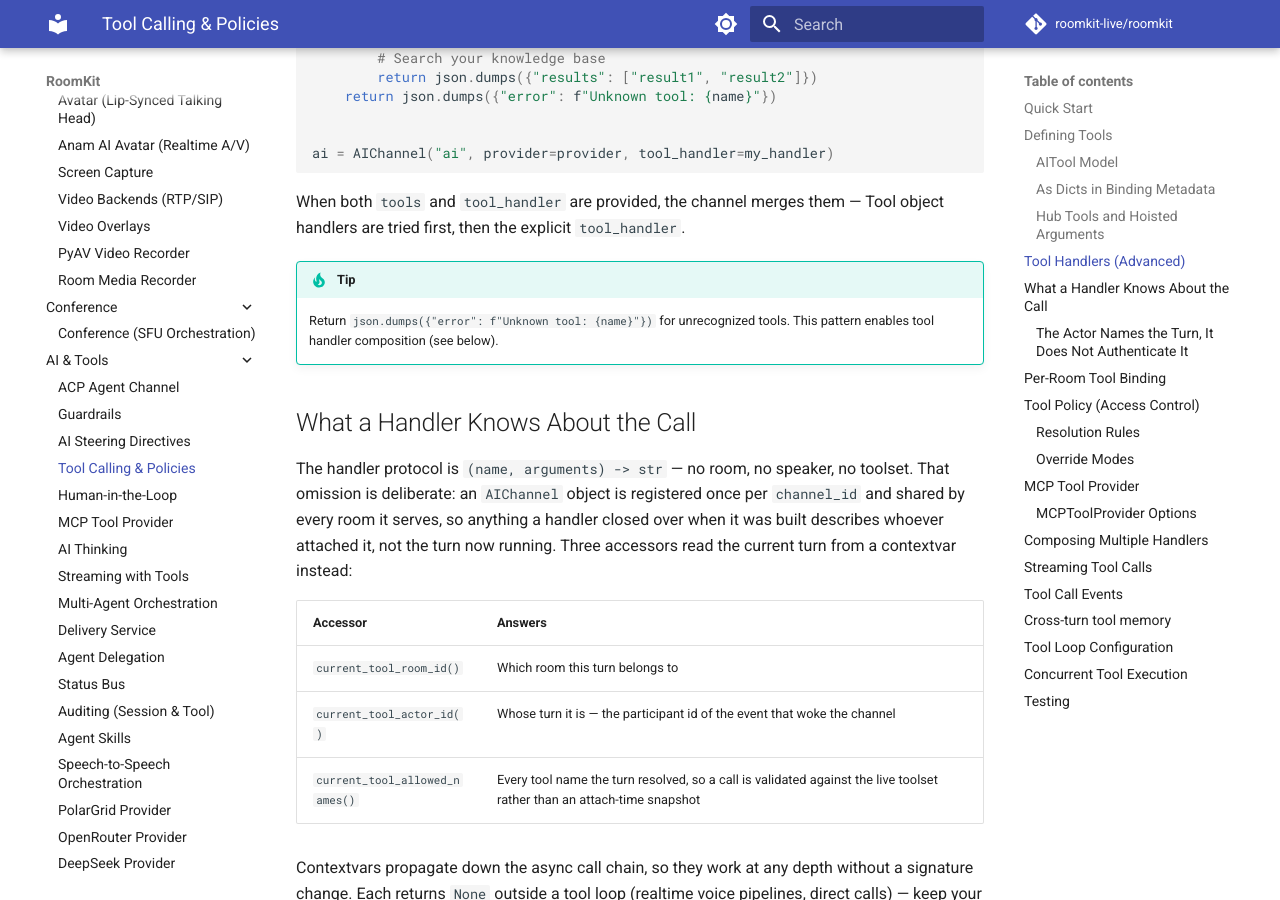
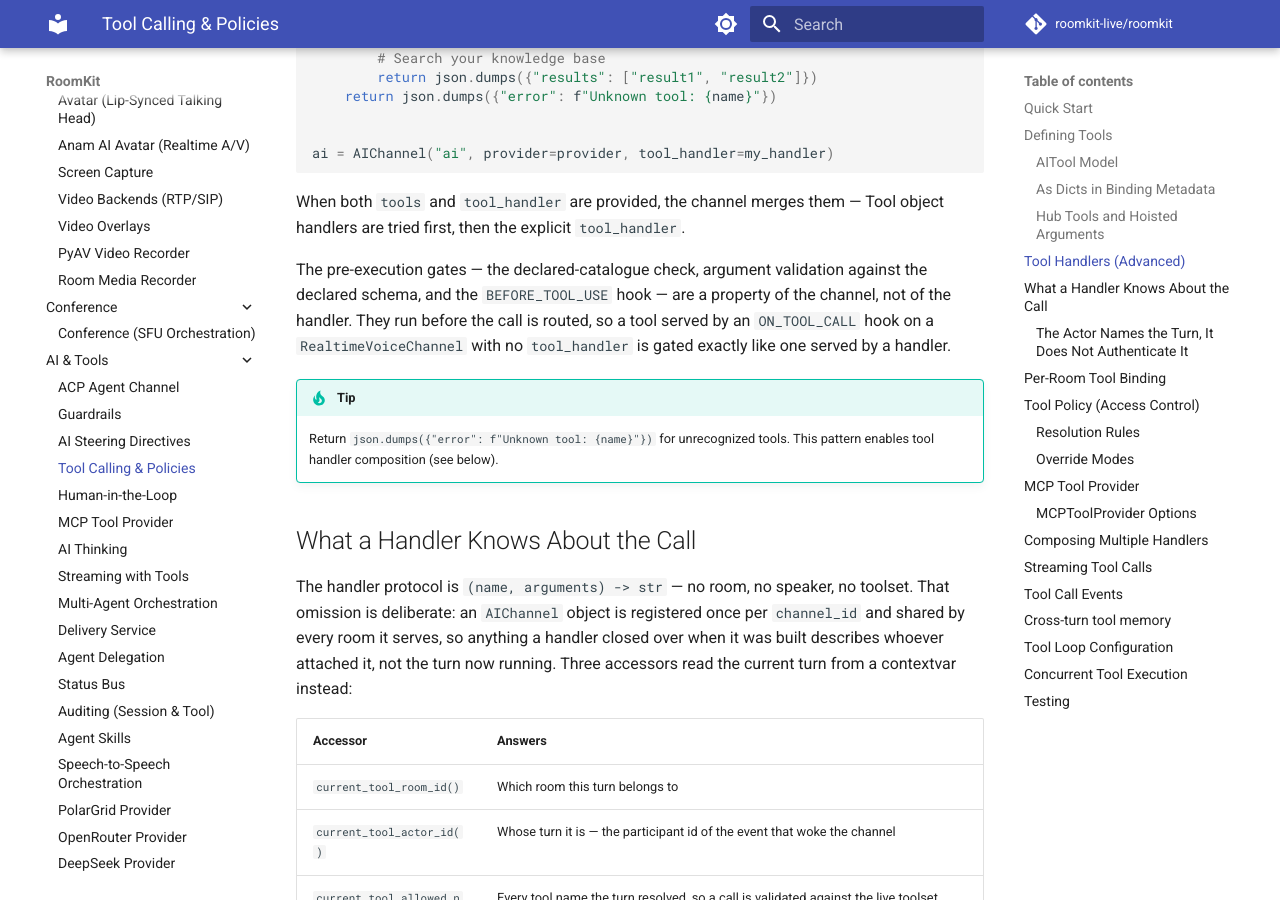
Before and after one commit to roomkit-live/roomkit-docs, an MkDocs documentation site: the page built from docs/guides/tool-calling.md, in a window 1280 px wide and 900 px high, scrolled down 3782 px. Built offline with MkDocs 1.6.1 and Material for MkDocs 9.7.7, drawn with Linux system fonts in a browser that asks for light colours; comment, search, counter and statistics services are not loaded.

Commit message:
docs(tool-calling): the pre-execution gates scope to the channel, not the handler (RMK-131)

````diff
--- a/docs/guides/tool-calling.md
+++ b/docs/guides/tool-calling.md
@@ -168,6 +168,12 @@ ai = AIChannel("ai", provider=provider, tool_handler=my_handler)
 ```
 
 When both `tools` and `tool_handler` are provided, the channel merges them — Tool object handlers are tried first, then the explicit `tool_handler`.
+
+The pre-execution gates — the declared-catalogue check, argument validation
+against the declared schema, and the `BEFORE_TOOL_USE` hook — are a property of
+the channel, not of the handler. They run before the call is routed, so a tool
+served by an `ON_TOOL_CALL` hook on a `RealtimeVoiceChannel` with no
+`tool_handler` is gated exactly like one served by a handler.
 
 !!! tip
     Return `json.dumps({"error": f"Unknown tool: {name}"})` for unrecognized tools. This pattern enables tool handler composition (see below).
````
